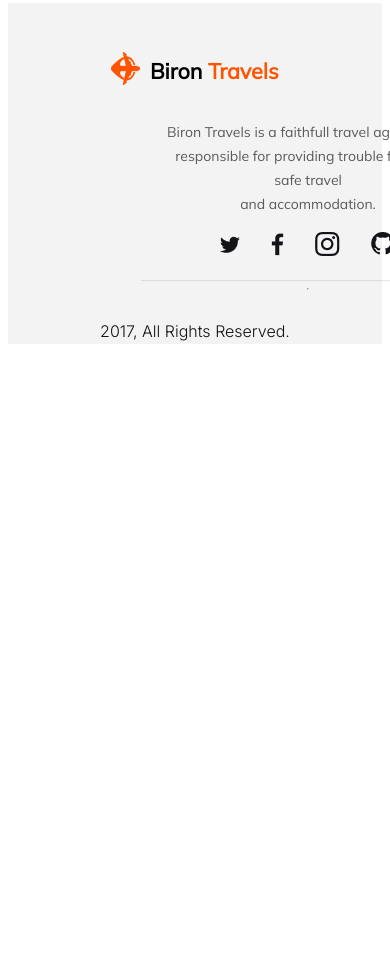
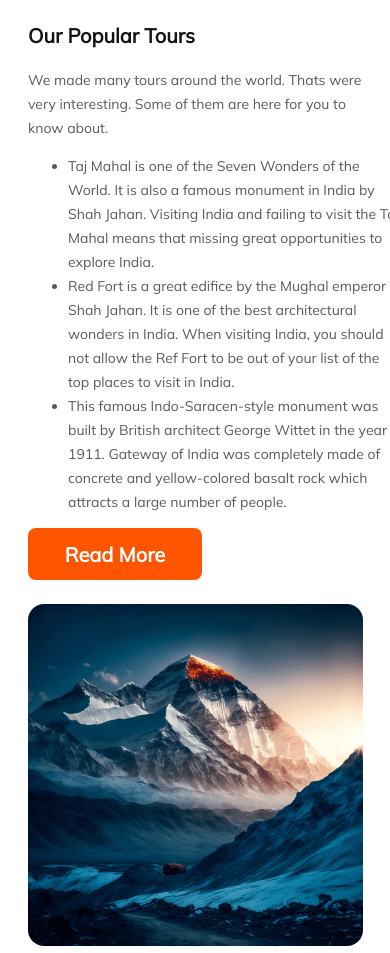
Before and after one commit to blodylight/Biron-Travels, a plain HTML site: page index.html in a window 390 px wide. Shown: the part 771-1724 px from the top of the page. Before the commit the page ends 1128 px from the top, so only its background shows below. Drawn offline with Linux system fonts and the light colour scheme.

Commit message:
blog section

```diff
--- a/index.html
+++ b/index.html
@@ -42,7 +42,28 @@
     </Header>
 
     <main>
-
+        <section class="blog">
+            <div class="b1">
+                <h3>Our Popular Tours</h3>
+                <p>
+                    We made many tours around the world. Thats were very interesting. Some of them are here for you to know about.
+                    <ul>
+                        <li>Taj Mahal is one of the Seven Wonders of the World. It is also a famous monument in India by Shah
+                            Jahan. Visiting India and failing to visit the Taj Mahal means that missing great opportunities to explore India.</li>
+                        <li>Red Fort is a great edifice by the Mughal emperor Shah Jahan.  It is one of the best architectural wonders in India. When visiting India, you should not allow
+                            the Ref Fort to be out of your list of the top places to visit in India.</li>
+                        <li>This famous Indo-Saracen-style monument was built by British architect George Wittet in the year 1911. Gateway of India was completely made of concrete and
+                            yellow-colored basalt rock which attracts a large number of people.</li>
+                    </ul>
+                </p>
+                <div >
+                    <button><span class="b2">Read More</span></button>
+                </div>
+            </div>
+            <div class="b3">
+                <img src="Images/Rectangle_4.png" alt="">
+            </div>
+        </section>
     </main>
 
     <footer class="f4" >
--- a/style.css
+++ b/style.css
@@ -112,6 +112,58 @@
 .h4 button p {
     color: #FFF;
 }
+
+/*--blog section--*/
+
+.b1 h3 {
+    color: #131318;
+    font-family: Mulish;
+    font-size: 40px;
+    font-style: normal;
+    font-weight: 800;
+    line-height: normal;
+}
+.b1 > ul,p {
+    color: rgba(19, 19, 24, 0.70);
+    font-family: Mulish;
+    font-size: 16px;
+    font-style: normal;
+    font-weight: 400;
+    line-height: 26px;
+    width: 525px;
+}
+.b1 > p {
+    width: 577px;
+}
+.b1 button {
+    width: 174px;
+    height: 52px;
+    flex-shrink: 0;
+    border-radius: 8px;
+    background: #FF5400;
+    border: none;
+}
+.b2 {
+    color: #FFF;
+text-align: center;
+font-family: Mulish;
+font-size: 20px;
+font-style: normal;
+font-weight: 800;
+line-height: normal;
+}
+.b3 img {
+    width: 540px;
+    height: 550px;
+    flex-shrink: 0;
+    border-radius: 16px;
+}
+.blog {
+    display: flex;
+    justify-content: space-between;
+    margin: 0px 135px 100px 100px;
+}
+
 
 
 /*--footer--*/
@@ -235,6 +287,31 @@
 }
 }
 
+/*--blog section*/
+@media screen and (max-width: 600px){
+.blog {
+    display: flex;
+    flex-direction: column;
+    margin: 0px 20px 24px 20px;
+}
+.b1 h3 {
+font-size: 20px;
+}
+.b1 > ul,p {
+font-size: 14px;
+line-height: 24px;
+width: 335px;
+}
+.b1 > p {
+    width: 335px;
+}
+.b3 img {
+    width: 335px;
+    height: 342px;
+    margin-top: 24px;
+}
+}
+
 /*--footer response--*/
 @media screen and (max-width:600px){
 .f4 {
```
